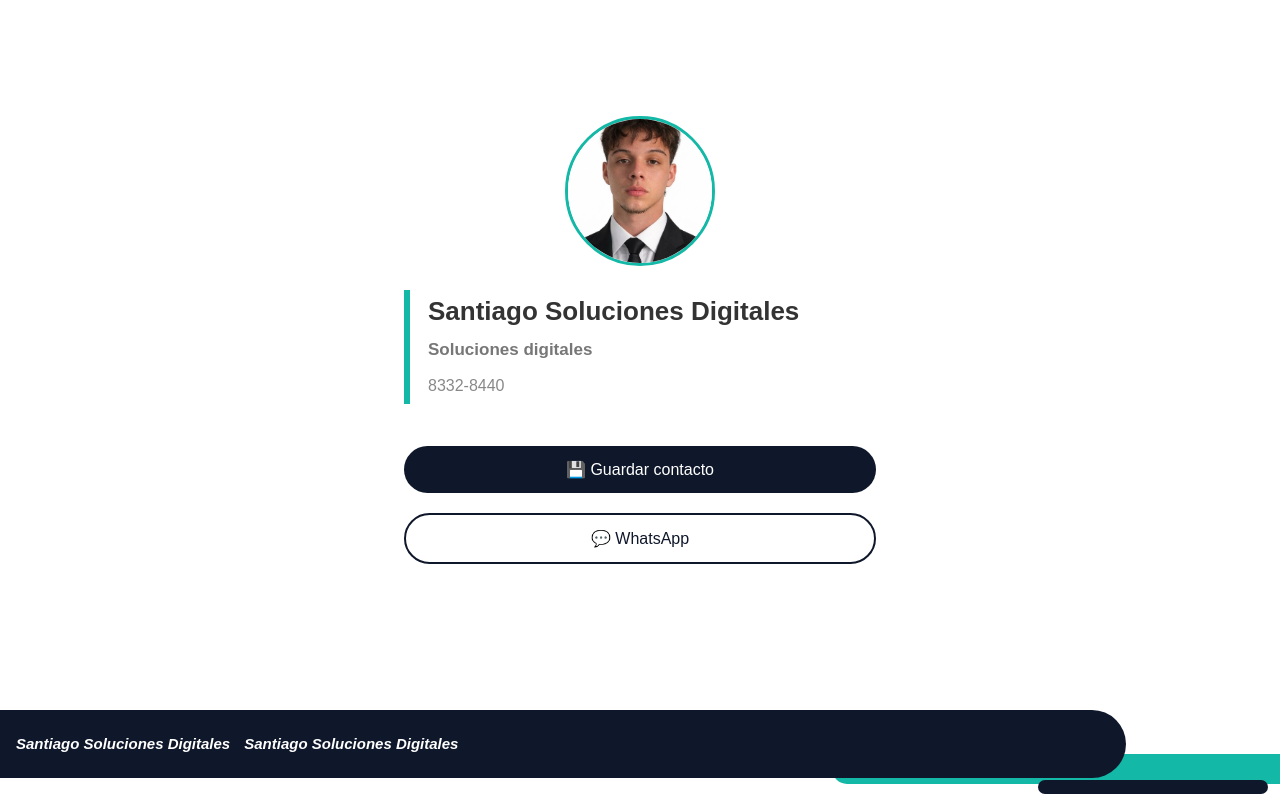
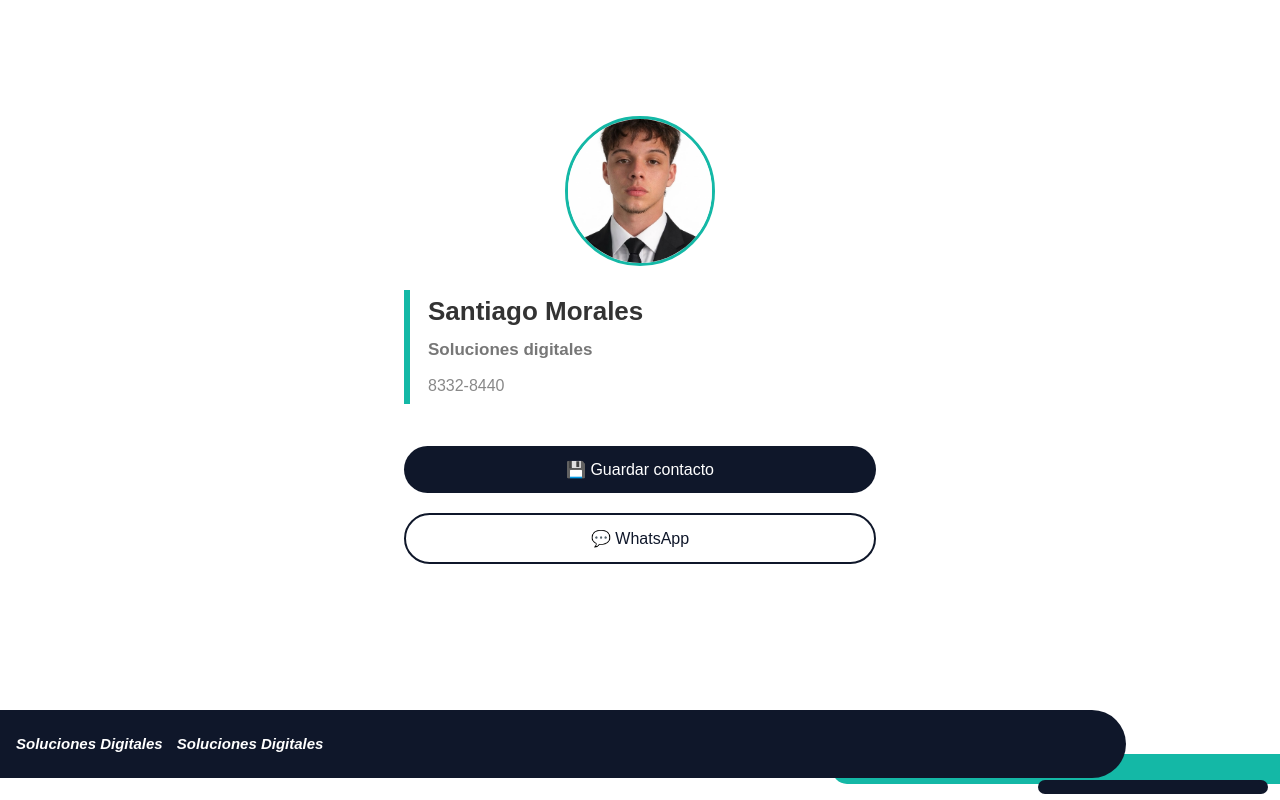
Before and after one commit to santiagomo2305-gif/tapreviewcr-tarjetas, a plain HTML site: page santiago/index.html in a window 1280 px wide. Drawn offline with Linux system fonts and the light colour scheme.

Commit message:
Update personal details in index.html

```diff
--- a/santiago/index.html
+++ b/santiago/index.html
@@ -54,12 +54,13 @@
     <script>
         // ====== TUS DATOS (solo edita aquí) ======
         const d = {
-            nombre: "Santiago",
-            apellido: "Soluciones Digitales",
-            descripcion: "Soluciones digitales",
-            telefono: "8332-8440",
-            correo: "",          // opcional: si lo dejas vacío no se muestra
-            foto: "Santiago.png"
+         nombre: "Santiago",
+         apellido: "Morales",
+         empresa: "Soluciones Digitales",
+         descripcion: "Soluciones digitales",
+         telefono: "8332-8440",
+         correo: "",          // opcional: si lo dejas vacío no se muestra
+         foto: "Santiago.png"
         };
         // =========================================
 
@@ -81,7 +82,7 @@
                 "VERSION:3.0",
                 "N:" + d.apellido + ";" + d.nombre + ";;;",
                 "FN:" + nombreCompleto,
-                "ORG:" + d.apellido,
+                "ORG:" + d.empresa,
                 "TEL;TYPE=CELL:" + tel
             ];
             if (d.correo) lineas.push("EMAIL:" + d.correo);
@@ -129,7 +130,7 @@
         for (let i = 0; i < 2; i++) {
             const l = document.createElement("div");
             l.className = "logo";
-            l.textContent = "Santiago Soluciones Digitales";
+            l.textContent = d.empresa;
             franja.append(l);
         }
     </script>
```
